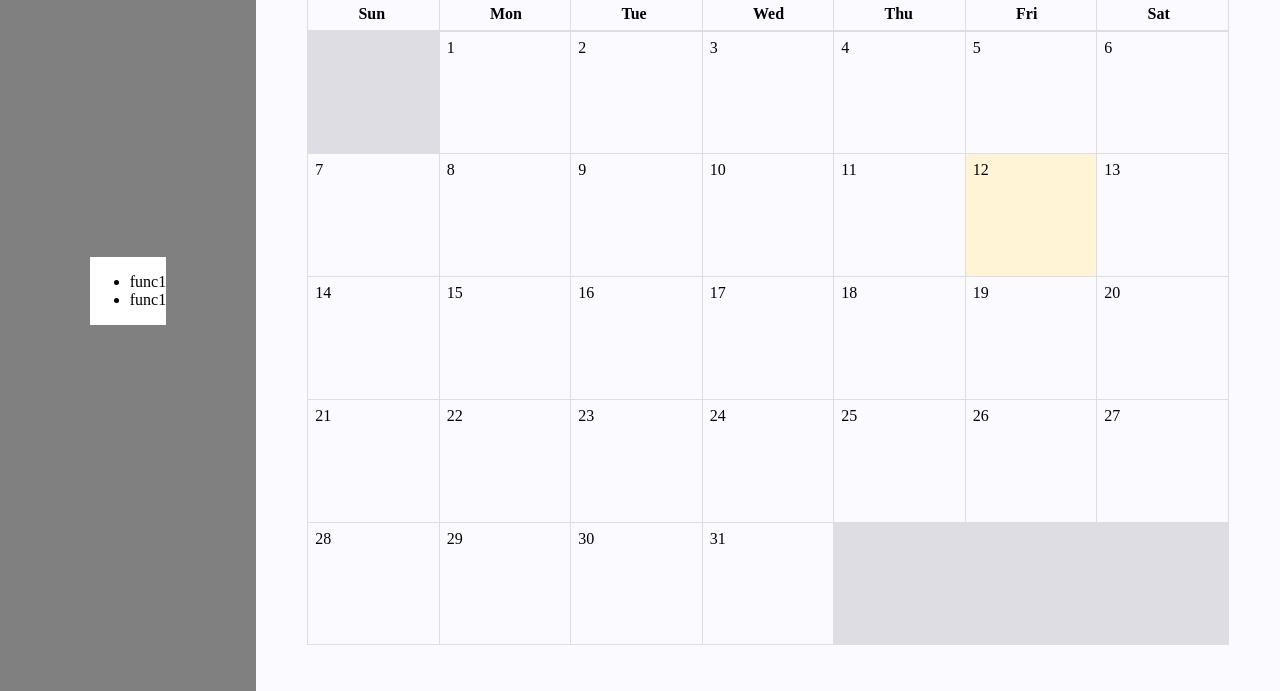
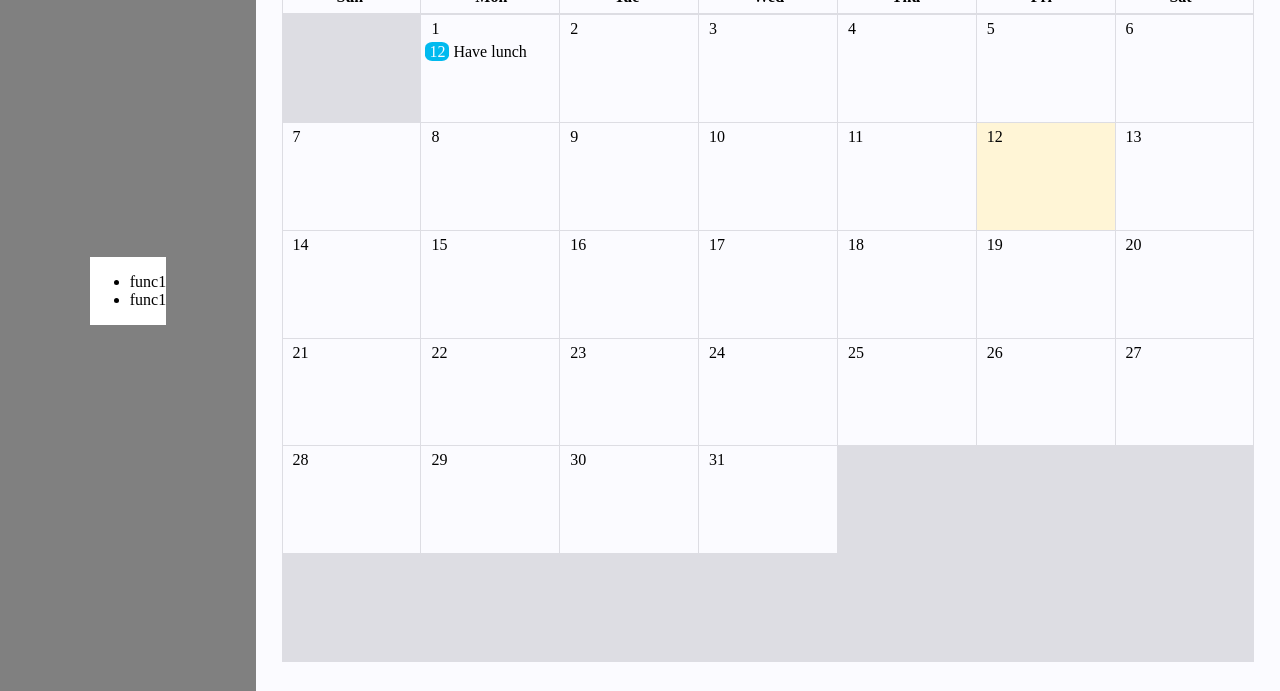
Before and after one commit to yuhongzhu112/Calendar, a plain HTML site: page index.html in a window 1280 px wide. Shown: the part 109-800 px from the top of the page. Drawn offline with Linux system fonts and the light colour scheme.

Commit message:
improve layout

```diff
--- a/script.js
+++ b/script.js
@@ -26,16 +26,6 @@ let prevbtn = document.getElementsByClassName("btn-prev")[0]
 let nextbtn = document.getElementsByClassName("btn-next")[0]
 let todaybtn = document.getElementsByClassName("btn-today")[0]
 
-function newSelectionColor(bgc) {
-    if(bgc === "rgb(255, 245, 214)")  // today
-        return "#c0e7dc"
-    else if (bgc === "rgb(192, 231, 220)")  // today + selected
-        return "#fff5d6"
-    else if (bgc === "")
-        return "#01bbef25"
-    else
-        return ""
-}
 
 function updateCalendar() {
     currSelected = null
@@ -73,17 +63,7 @@ function updateCalendar() {
         calendar.appendChild(dayDiv)
     }
 
-    calendar.addEventListener('click', (e) => {
-        if (e.target.classList.contains("day-div")) {
-            if (currSelected != null) {
-                currSelected.style["background-color"] = newSelectionColor(currSelected.style["background-color"])
-            }
-
-            e.target.style["background-color"] = newSelectionColor(e.target.style["background-color"])
-            currSelected = e.target
-        }
-    })
-
+    // Mark today
     if (currMonth == today.getMonth() && currYear == today.getFullYear()) {
         todayDiv.style["background-color"] = "#fff5d6"
     }
@@ -131,6 +111,28 @@ for (let i = 0; i < 7; i++) {
 // Calendar body
 updateCalendar()
 
+function newSelectionColor(bgc) {
+    if(bgc === "rgb(255, 245, 214)")  // today
+        return "#c0e7dc"
+    else if (bgc === "rgb(192, 231, 220)")  // today + selected
+        return "#fff5d6"
+    else if (bgc === "")
+        return "#01bbef25"
+    else
+        return ""
+}
+
+calendar.addEventListener('click', (e) => {
+    if (e.target.classList.contains("day-div")) {
+        if (currSelected != null) {
+            currSelected.style["background-color"] = newSelectionColor(currSelected.style["background-color"])
+        }
+
+        e.target.style["background-color"] = newSelectionColor(e.target.style["background-color"])
+        currSelected = e.target
+    }
+})
+
 
 // Overlay & Modal
 let overlay = document.getElementById("overlay")
@@ -139,11 +141,29 @@ let addEventBtn = document.getElementsByClassName("btn-add-event")[0]
 let modalCancelBtn = document.getElementsByClassName("modal-btn-cancel")[0]
 
 addEventBtn.addEventListener('click', () => {
-    overlay.classList.add("active")
-    addEventModal.classList.add("active")
+    if (!currSelected) {
+        alert("Please first select a date.")
+    } else {
+        overlay.classList.add("active")
+        addEventModal.classList.add("active")
+    }
+
 })
 
 modalCancelBtn.addEventListener('click', () => {
     overlay.classList.remove("active")
     addEventModal.classList.remove("active")
 })
+
+let div = document.getElementsByClassName("day-div")[0]
+let item = document.createElement("div")
+item.classList.add("calendar-item")
+let itemt = document.createElement("span")
+itemt.classList.add("calendar-item-time")
+let itemEvent = document.createElement("span")
+itemEvent.classList.add("calendar-item-event")
+itemt.innerText = "12"
+itemEvent.innerText = "Have lunch"
+item.appendChild(itemt)
+item.appendChild(itemEvent)
+div.appendChild(item)
--- a/styles.css
+++ b/styles.css
@@ -49,7 +49,7 @@ html, body {
 
 .calendar-title-bar {
     height: 60px;
-    width: 90%;
+    width: 95%;
     display: flex;
     align-items: center;
     justify-content: space-between;
@@ -106,7 +106,7 @@ html, body {
 .week-day {
     display: grid;
     grid-template-columns: repeat(7, 1fr);
-    width: 90%;
+    width: 95%;
     background-color: #dddde3;
     border: 1px solid #dddde3;
     grid-gap: 1px;
@@ -124,23 +124,40 @@ html, body {
 }
 
 .calendar {
-    width: 90%;
+    width: 95%;
     aspect-ratio: 1.5/1;
     display: grid;
     grid-template-columns: repeat(7, 1fr);
+    grid-template-rows: repeat(6, 1fr);
     grid-gap: 1px;
     background-color: #dddde3;
     border: 1px solid #dddde3;
+
 }
 
 .day-div {
     background-color: #fbfbff;
+    overflow: hidden;
+    display: flex;
+    flex-direction: column;
 }
 
 .day-text {
     display: block;
-    margin: 7px;
+    padding: 5px 10px;
     pointer-events: none;
+}
+
+
+.calendar-item-time {
+    background-color: #01baef;
+    border-radius: 30%;
+    padding: 1px 4px;
+    margin: 0 4px;
+    color: #fbfbff;
+}
+
+.calendar-item-event {
 }
 
 .add-event {
```
